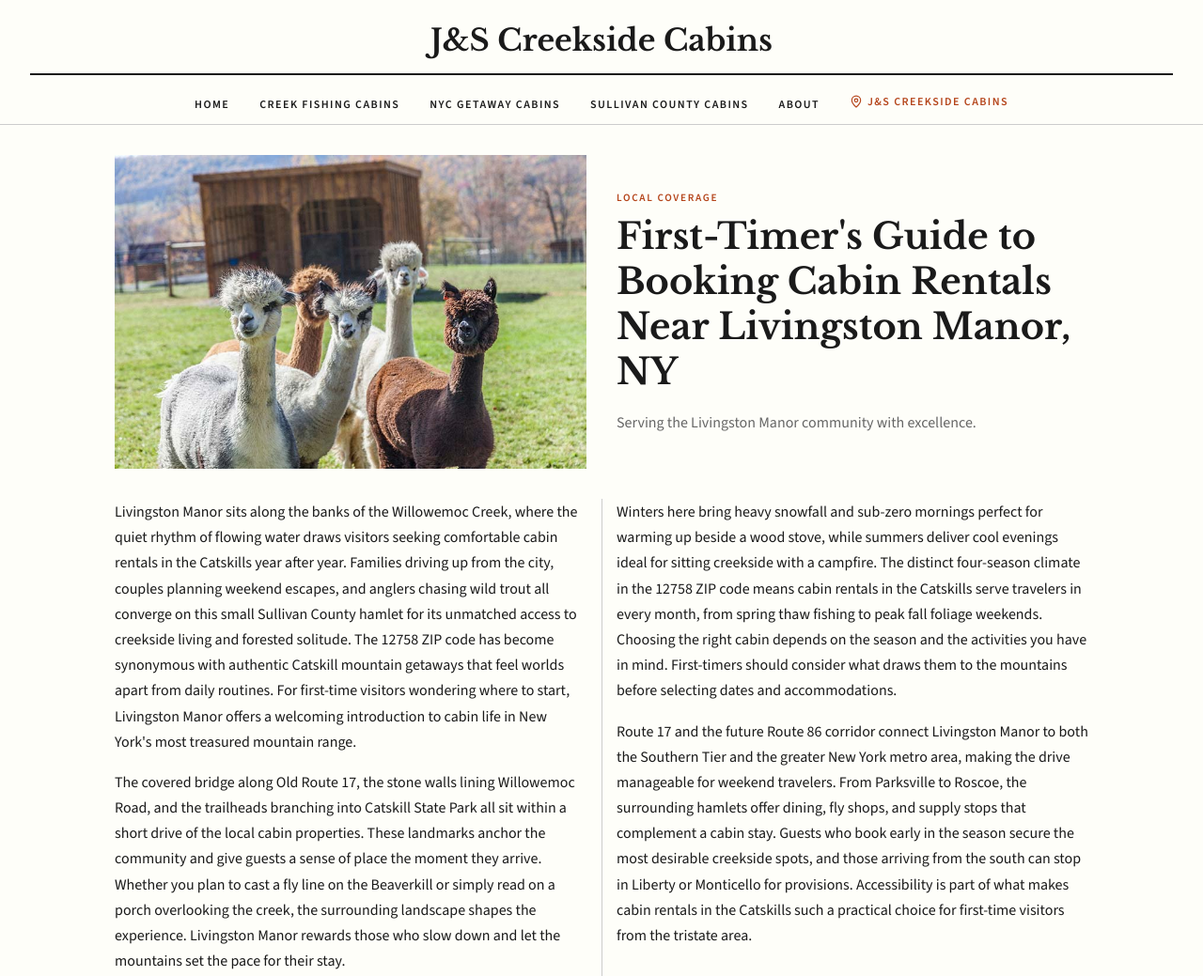
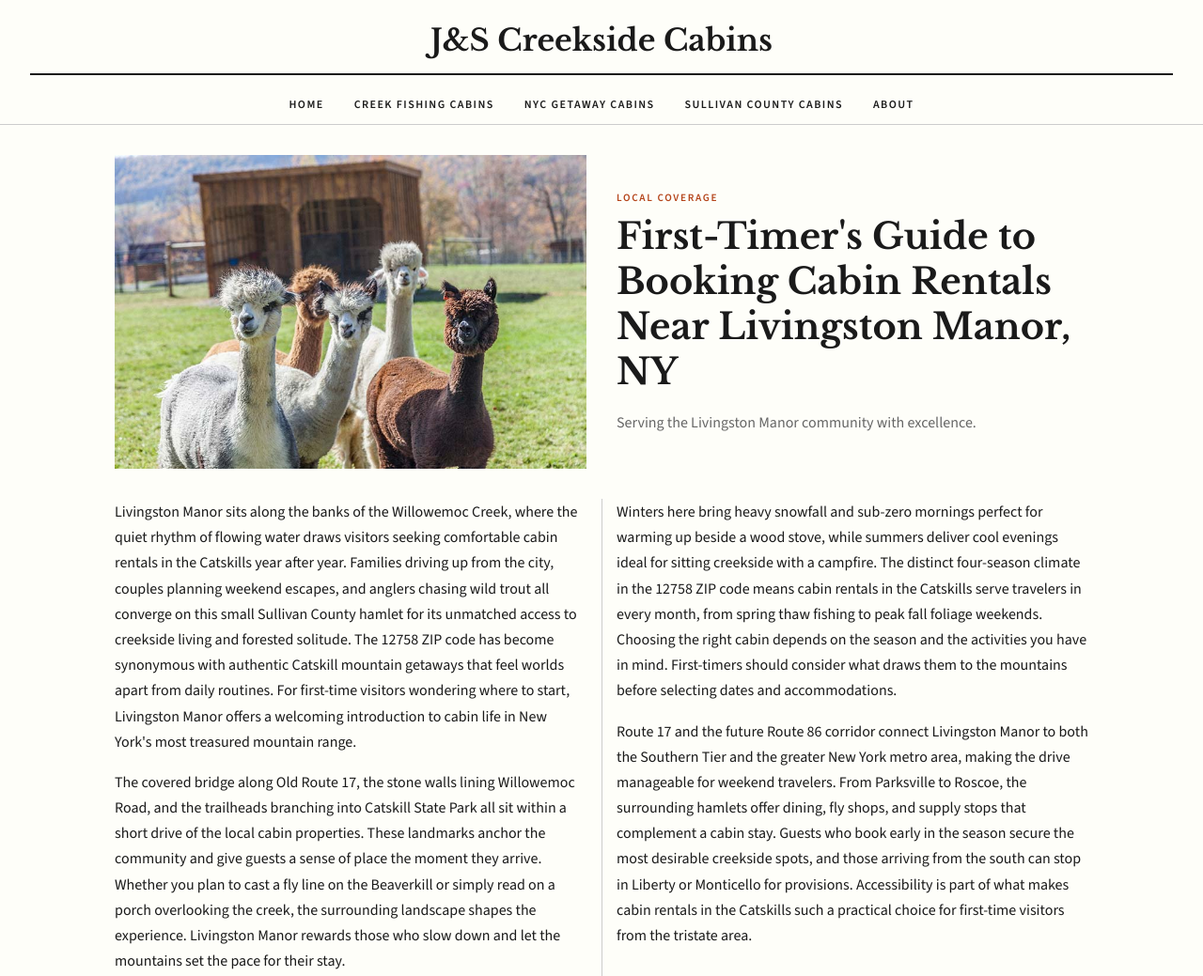
Before and after one commit to Ignitenew/creekside-cabins-catskills, a plain HTML site: page index.html in a window 1280 px wide. Shown: the top 1039 px of the page at 94% size. Drawn offline with nearby package versions, Linux system fonts and the light colour scheme.

Commit message:
Fix: navbar single CTA, weather https, link wheel inside ul

```diff
--- a/index.html
+++ b/index.html
@@ -71,7 +71,6 @@
         <li><a href="nyc-getaway-cabin-rentals-catskills.html">NYC Getaway Cabins</a></li>
         <li><a href="cabin-rentals-catskills-sullivan-county.html">Sullivan County Cabins</a></li>
         <li><a href="about-us.html">About</a></li>
-        <li><a href="https://maps.app.goo.gl/q9ATQr7nzqqrVx7Z9" target="_blank" rel="noopener noreferrer" class="gbp-button"><i data-lucide="map-pin" width="14" height="14"></i> J&amp;S Creekside Cabins</a></li>
       </ul>
     </div>
   </nav>
@@ -239,8 +238,9 @@
       <li><a href="https://www.google.com/maps/place/?q=place_id:ChIJZ0yWvgGT3IkR0cqCkDLLXMk" target="_blank" rel="noopener noreferrer">Bethel Woods Center for the Arts</a></li>
       <li><a href="https://www.google.com/maps/place/Roscoe,+NY" target="_blank" rel="noopener noreferrer">Roscoe Village</a></li>
       <li><a href="https://www.google.com/maps/place/Catskill+Fly+Fishing+Center+%26+Museum" target="_blank" rel="noopener noreferrer">Catskill Fly Fishing Center and Museum</a></li>
+
+    <li><a href="http://hq-websites.s3-website.eu-north-1.amazonaws.com/cabin-rentals-catskills" target="_blank" rel="noopener noreferrer">cabin rentals Sullivan County NY</a></li>
     </ul>
-    <li><a href="http://hq-websites.s3-website.eu-north-1.amazonaws.com/cabin-rentals-catskills" target="_blank" rel="noopener noreferrer">cabin rentals Sullivan County NY</a></li>
   </section>
 
   <footer class="site-footer" id="contact">
```
Also changed, not shown: about-us.html (+2 -2 lines), cabin-rentals-catskills-sullivan-county.html (+2 -2 lines), creek-fishing-cabin-rentals-catskills.html (+2 -2 lines), nyc-getaway-cabin-rentals-catskills.html (+2 -2 lines), privacy-policy.html (+0 -1 lines).
